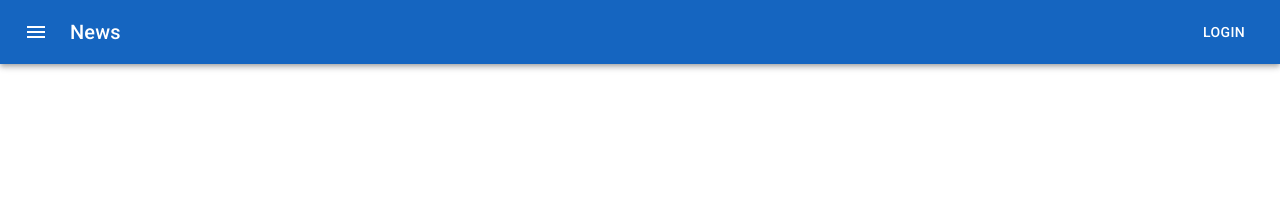
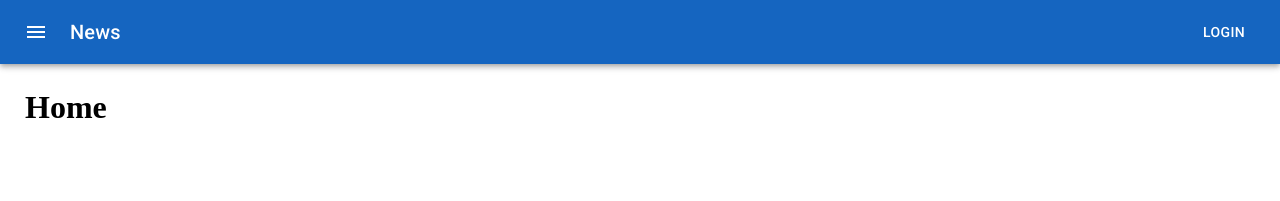
Before and after one commit to alansods/material-ui-costumers-app, a React (Create React App) app: page / in a window 1280 px wide. Shown: the top 201 px of the page. Built offline with nearby package versions, Linux system fonts and the light colour scheme.

Commit message:
style default

```diff
--- a/src/App.jsx
+++ b/src/App.jsx
@@ -1,8 +1,11 @@
-import { BrowserRouter as Router, Switch, Route } from 'react-router-dom'
-import Home from './pages/Home'
+import { BrowserRouter as Router, Switch, Route } from "react-router-dom";
+import Home from "./pages/Home";
+
+import TemplateDefault from "./templates/Default";
 
 export default function App() {
   return (
+    <TemplateDefault>
       <Router>
         <Switch>
           <Route to="/">
@@ -10,5 +13,6 @@ export default function App() {
           </Route>
         </Switch>
       </Router>
-  )
+    </TemplateDefault>
+  );
 }
--- a/src/pages/Home.jsx
+++ b/src/pages/Home.jsx
@@ -1,9 +1,8 @@
-import Header from '../partials/Header/Header'
 
 export default function Home() {
   return (
     <>
-      <Header />
+      <h1>Home</h1>
     </>
   );
 }
--- a/src/templates/Default.jsx
+++ b/src/templates/Default.jsx
@@ -0,0 +1,26 @@
+import Header from "../partials/Header/Header";
+
+import Container from "@material-ui/core/Container"
+
+
+import { makeStyles } from '@material-ui/styles';
+
+const useStyles = makeStyles(() => ({
+  container: {
+    padding: '25px',
+  }
+}))
+
+export default function Default({ children }) {
+
+  const classes = useStyles()
+
+  return (
+    <>
+      <Header />
+      <Container className={classes.container}>
+        {children}
+      </Container>
+    </>
+  );
+}
```
Lines whose indentation alone changed are shown as unchanged.
